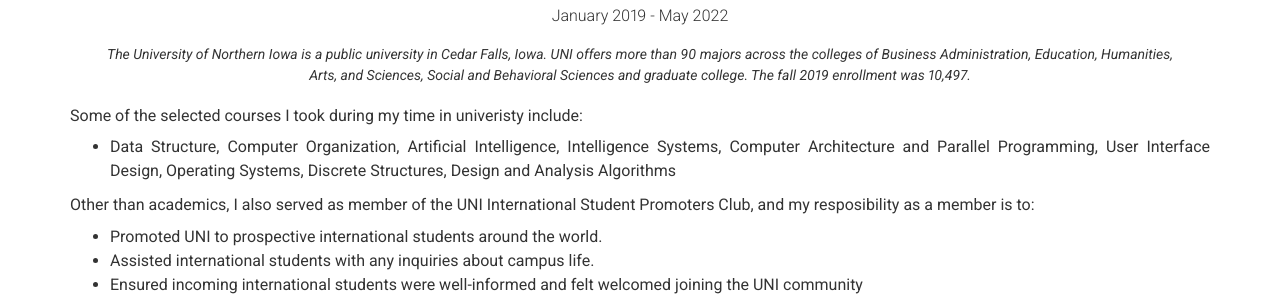
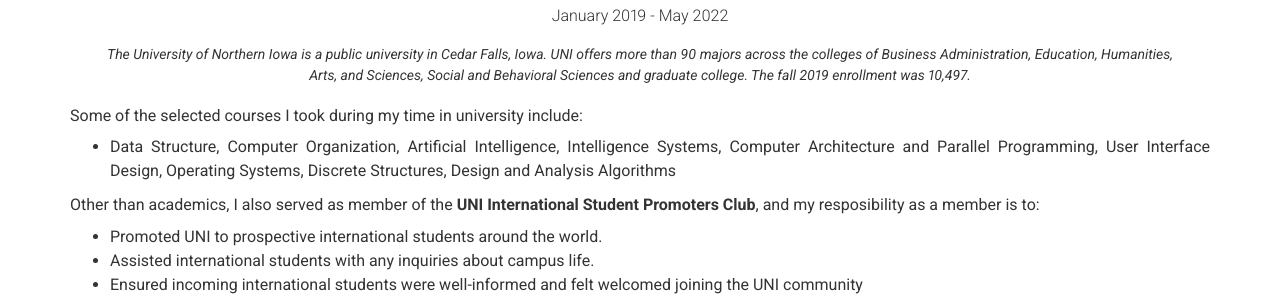
Before and after one commit to jugoh09/resume-website, a Jekyll site: the page built from index.md, in a window 1280 px wide and 900 px high, scrolled down 1634 px. Shown: the part 154-457 px from the top of the window. Built offline with Jekyll 4.4.1, drawn with Linux system fonts in a browser that asks for light colours; nearby versions of some CDN libraries.

Commit message:
Update _config.yml

```diff
--- a/_config.yml
+++ b/_config.yml
@@ -185,12 +185,12 @@
           Education, Humanities, Arts, and Sciences, Social and Behavioral Sciences
           and graduate college. The fall 2019 enrollment was 10,497.
         description: | # this will include new lines to allow paragraphs
-          Some of the selected courses I took during my time in univeristy include:
+          Some of the selected courses I took during my time in university include:
           - Data Structure, Computer Organization, Artificial Intelligence, Intelligence Systems,
             Computer Architecture and Parallel Programming, User Interface Design,
             Operating Systems, Discrete Structures, Design and Analysis Algorithms
 
-          Other than academics, I also served as member of the UNI International Student Promoters Club, and my resposibility as a member is to:
+          Other than academics, I also served as member of the **UNI International Student Promoters Club**, and my resposibility as a member is to:
             - Promoted UNI to prospective international students around the world.
             - Assisted international students with any inquiries about campus life.
             - Ensured incoming international students were well-informed and felt welcomed joining the UNI community
@@ -206,7 +206,7 @@
                                      /images/IMG_1406.jpg
                                      /images/IMG_0049.jpg
       Images ![alt text](/images/IMG_1366.jpg "Trees")
-    image: /images/IMG_1366.jpg
+    image: images/IMG_1366.jpg
 
 # Footer
 footer_show_references: true
```
